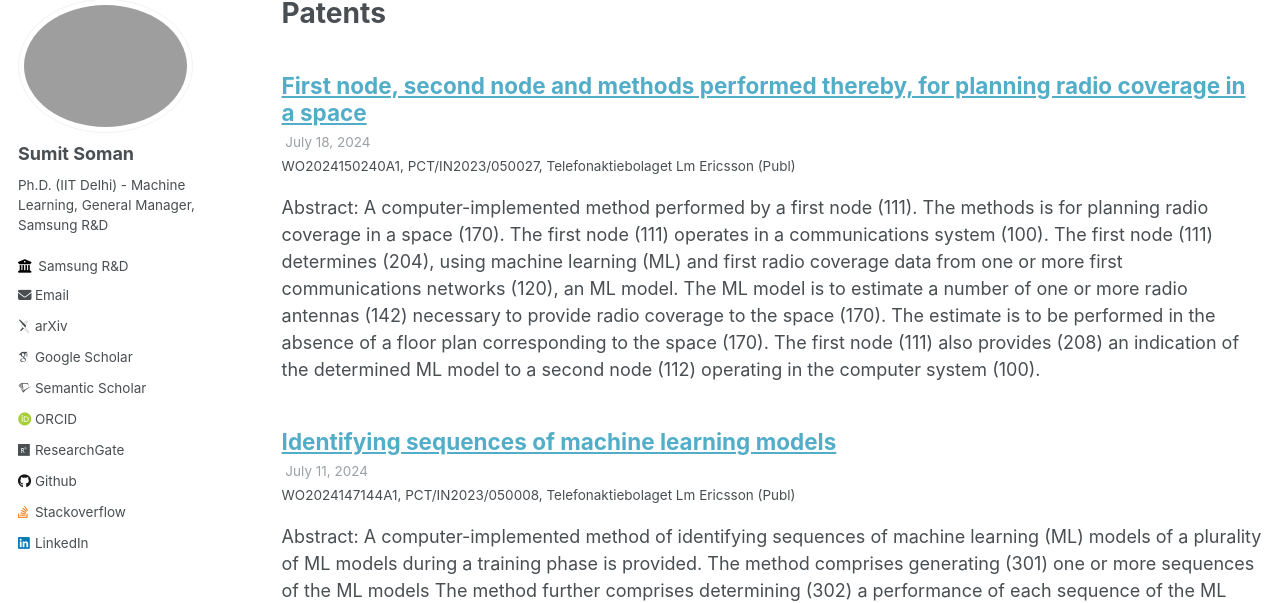
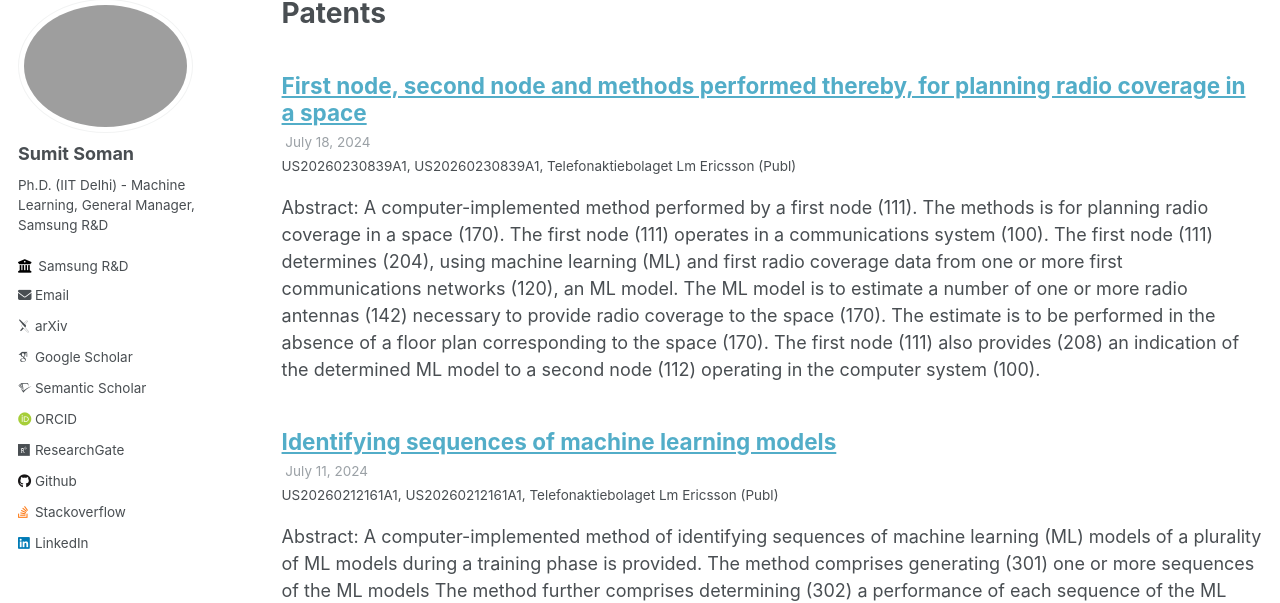
Before and after one commit to sumitsoman/sumitsoman.github.io, a Jekyll site: the page built from _pages/talks.html, in a window 1280 px wide and 900 px high. Shown: the part 107-710 px from the top of the window. Built offline with Jekyll 4.4.1, drawn with Linux system fonts in a browser that asks for light colours; some web fonts are replaced.

Commit message:
updating patent status

```diff
--- a/_talks/2012-03-01-talk-6.md
+++ b/_talks/2012-03-01-talk-6.md
@@ -1,13 +1,13 @@
 ---
 title: "Identifying sequences of machine learning models"
 collection: talks
-type: "WO2024147144A1"
+type: "US20260212161A1"
 permalink: /talks/2012-03-01-talk-6
-venue: "PCT/IN2023/050008"
+venue: "US20260212161A1"
 date: 2024-07-11
 location: "Telefonaktiebolaget Lm Ericsson (Publ)"
 ---
 
 Abstract: A computer-implemented method of identifying sequences of machine learning (ML) models of a plurality of ML models during a training phase is provided. The method comprises generating (301) one or more sequences of the ML models The method further comprises determining (302) a performance of each sequence of the ML models. Furthermore, the method comprises identifying (303) a sequence with performance greater than a threshold performance.
 
-[Link](https://patents.google.com/patent/WO2024147144A1)
+[Link](https://patents.google.com/patent/US20260212161A1/)
--- a/_talks/2012-03-01-talk-7.md
+++ b/_talks/2012-03-01-talk-7.md
@@ -1,9 +1,9 @@
 ---
 title: "First node, second node and methods performed thereby, for planning radio coverage in a space"
 collection: talks
-type: "WO2024150240A1"
+type: "US20260230839A1"
 permalink: /talks/2012-03-01-talk-7
-venue: "PCT/IN2023/050027"
+venue: "US20260230839A1"
 date: 2024-07-18
 location: "Telefonaktiebolaget Lm Ericsson (Publ)"
 ---
@@ -11,4 +11,4 @@ location: "Telefonaktiebolaget Lm Ericsson (Publ)"
 Abstract: A computer-implemented method performed by a first node (111). The methods is for planning radio coverage in a space (170). The first node (111) operates in a communications system (100). The first node (111) determines (204), using machine learning (ML) and first radio coverage data from one or more first communications networks (120), an ML model. The ML model is to estimate a number of one or more radio antennas (142) necessary to provide radio coverage to the space (170). The estimate is to be performed in the absence of a floor plan corresponding to the space (170). The first node (111) also provides (208) an indication of the determined ML model to a second node (112) operating in the computer system (100).
 
 
-[Link](https://patents.google.com/patent/WO2024150240A1)
+[Link](https://patents.google.com/patent/US20260230839A1/en)
```
